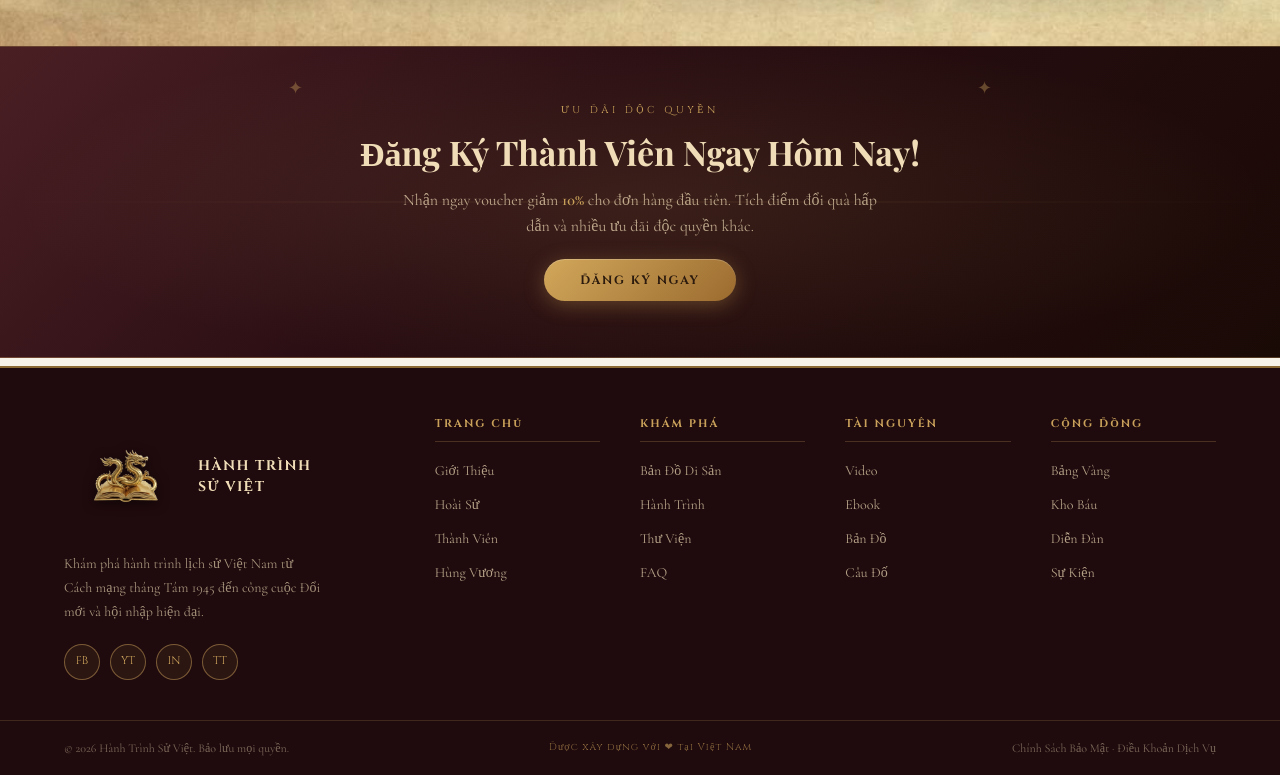
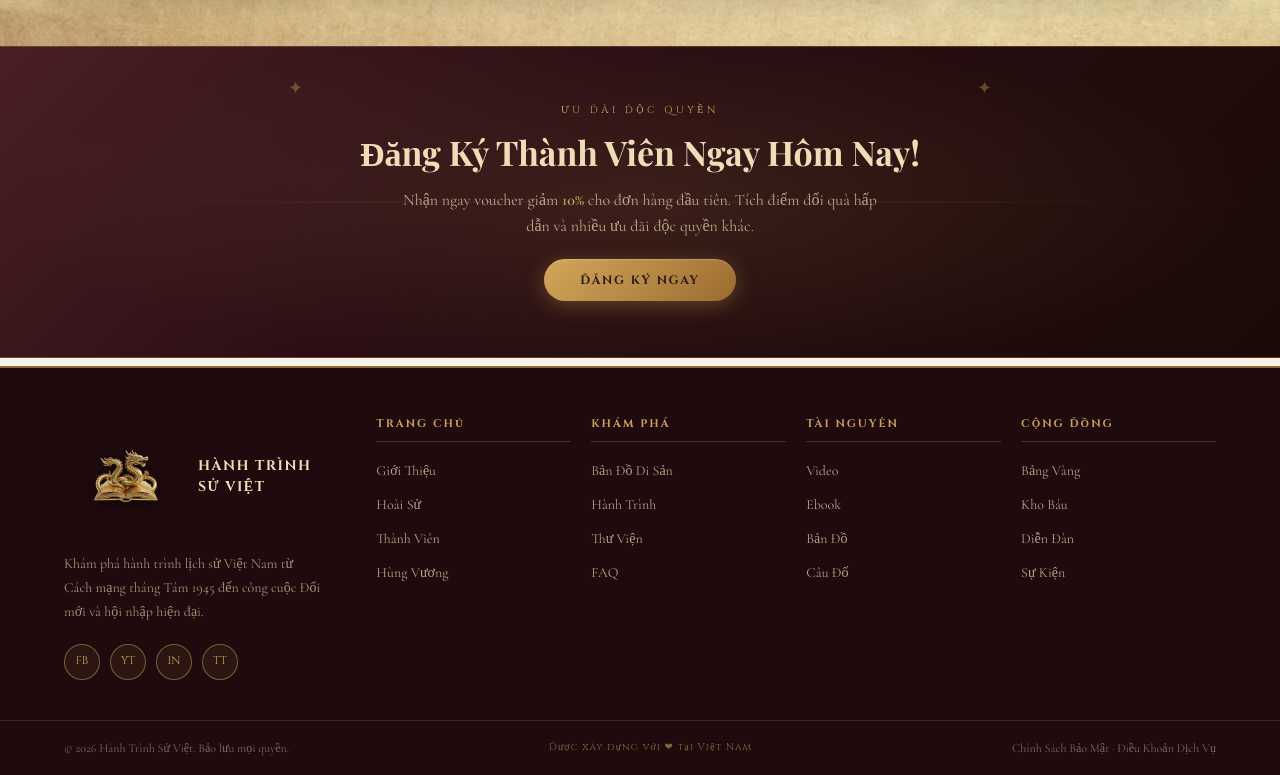
Before and after one commit to HuyFPT-School/SuViet360, a Next.js app in the folder client/: page / in a window 1280 px wide. Shown: the part 1676-2451 px from the top of the page. Built offline with nearby package versions, Linux system fonts and the light colour scheme; no server answers.

Commit message:
Add grid layout adjustments for profile and footer sections

```diff
--- a/client/app/globals.css
+++ b/client/app/globals.css
@@ -1381,6 +1381,13 @@ body {
   .sv-search-input {
     width: 100px !important;
   }
+  .profile-bottom {
+    grid-template-columns: 1fr 1fr !important;
+  }
+  .sv-footer-new-inner {
+    grid-template-columns: 1.5fr 1fr 1fr 1fr 1fr !important;
+    gap: 20px !important;
+  }
 }
 
 @media (max-width: 1024px) {
```
